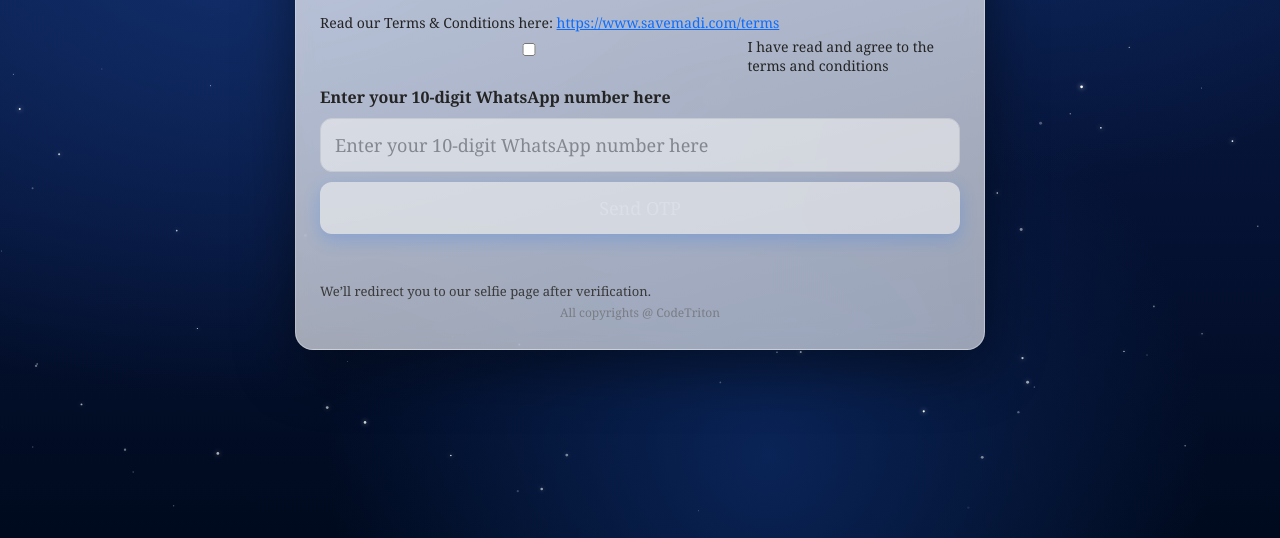
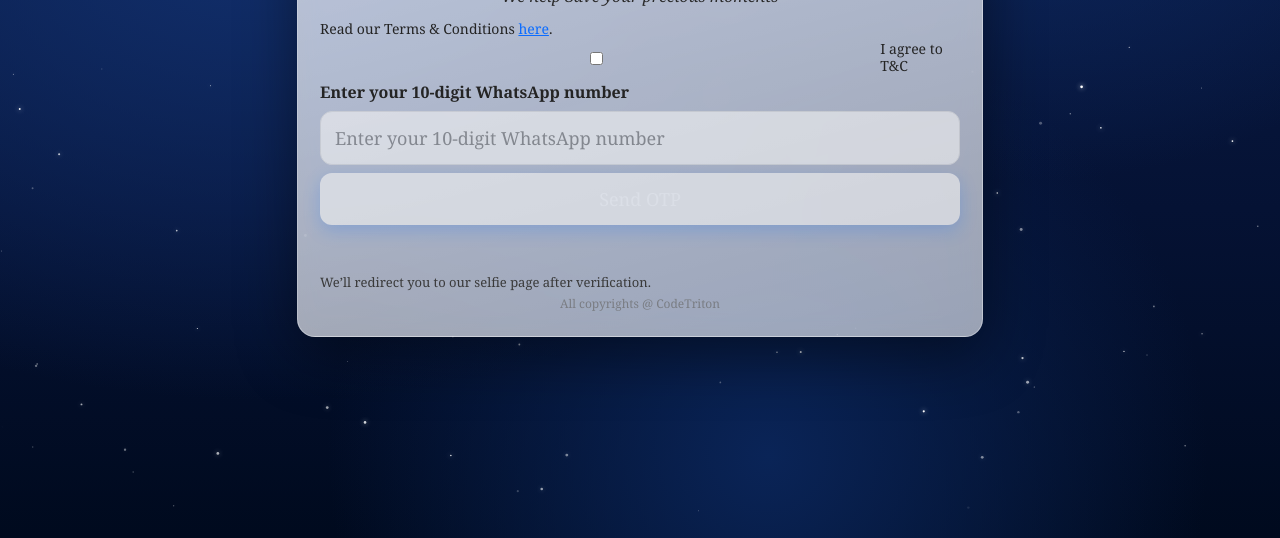
Before and after one commit to uraichur/savemadi-landing, a plain HTML site: page index.html in a window 1280 px wide. Shown: the part 286-824 px from the top of the page. Drawn offline with Linux system fonts and the light colour scheme.

Commit message:
Update index.html
Fixed mob version and spacing issues

```diff
--- a/index.html
+++ b/index.html
@@ -18,13 +18,12 @@
       --cardB:rgba(255,255,255,0.60);
     }
 
-    /* Background stars canvas */
     #starfield{ position:fixed; inset:0; width:100%; height:100%; z-index:0; pointer-events:none }
 
     body{
       font-family: Cambria, Georgia, "Times New Roman", Times, serif;
       margin:0;
-      min-height:100svh; /* better on mobile than 100vh/dvh */
+      min-height:100svh;
       background:
         radial-gradient(1200px 800px at 20% 25%, #12306e, transparent 60%),
         radial-gradient(900px 700px at 80% 10%, #0e2a63, transparent 55%),
@@ -40,7 +39,7 @@
     main{
       position:relative; z-index:1;
       width:clamp(300px, 96vw, 640px);
-      padding:clamp(18px, 4vw, 28px) clamp(16px, 3.5vw, 24px);
+      padding:clamp(18px, 4vw, 24px) clamp(16px, 3.5vw, 22px);
       border-radius:18px;
       background: linear-gradient(165deg, var(--cardA), var(--cardB));
       border:1px solid rgba(255,255,255,0.30);
@@ -49,13 +48,11 @@
       -webkit-backdrop-filter: blur(12px) saturate(125%);
     }
 
-    /* Short screens: avoid clipping */
     @media (max-height: 640px){
       body{ place-items:start center; }
-      main{ margin-top:12px; margin-bottom:12px; }
+      main{ margin-top:10px; margin-bottom:10px; }
     }
 
-    /* Heading + tagline */
     h1{
       margin:0;
       font-weight:700;
@@ -66,49 +63,49 @@
       text-shadow:0 1px 0 rgba(255,255,255,0.6);
     }
     .tagline{
-      margin:6px 0 16px;
+      margin:6px 0 12px;
       text-align:center;
       font-style:italic;
       color:#2a2a2a;
       font-size:clamp(14px, 3.6vw, 16px);
     }
 
-    /* T&C line: let it wrap on phones (fixes sideways scroll) */
+    /* Compact T&C line */
     .tc-inline{
       display:block;
-      margin:6px 0 6px;
+      margin:4px 0 2px;               /* tighter gap */
       font-size:clamp(13px, 3.4vw, 14px);
-      white-space:normal;                 /* was nowrap */
-      overflow-wrap:anywhere;             /* break long URL */
+      white-space:normal;
+      overflow-wrap:anywhere;
       word-break:break-word;
       color:#242424;
       text-align:left;
     }
     .tc-inline a{ color:var(--brand); text-decoration:underline; }
 
-    /* Checkbox: allow wrapping on small screens */
+    /* Checkbox row: compact & neat */
     label.agree{
-      display:flex;                       /* was inline-flex */
-      gap:10px;
-      align-items:flex-start;
+      display:flex;
+      gap:8px;                        /* smaller gap */
+      align-items:center;             /* center with checkbox */
       justify-content:flex-start;
       font-size:clamp(13px, 3.4vw, 14px);
       color:#242424;
-      margin:6px 0 10px;
-      white-space:normal;                 /* was nowrap */
-      line-height:1.35;
+      margin:0 0 6px;                 /* minimal bottom gap */
+      white-space:normal;
+      line-height:1.25;
     }
-    input[type="checkbox"]{ transform:translateY(2px); }
+    input[type="checkbox"]{ transform:translateY(1px); }
 
-    /* Hint + form controls */
     .hint{
       font-weight:600;
-      margin:8px 0 10px;
+      margin:4px 0 8px;               /* reduced spacing */
       color:#242424;
       font-size:clamp(14px, 3.8vw, 16px);
     }
+
     input,button{
-      font-size:clamp(16px, 4.2vw, 18px); /* keeps iOS from zooming */
+      font-size:clamp(16px, 4.2vw, 18px);
       padding:clamp(11px, 3.2vw, 14px);
       border-radius:12px;
       border:1px solid var(--line);
@@ -120,7 +117,7 @@
     input::placeholder{ color:#6b6b6b; }
     input:focus, button:focus{ outline:2px solid #7aa7ff; outline-offset:2px; }
     button{
-      margin-top:10px;
+      margin-top:8px;
       border:none;
       background:var(--brand);
       color:#fff;
@@ -139,27 +136,24 @@
 </head>
 <body>
 
-<!-- Twinkling stars canvas -->
 <canvas id="starfield" aria-hidden="true"></canvas>
 
 <main>
   <h1>SAVeMadi</h1>
   <p class="tagline"><em>We help  Save your precious moments</em></p>
 
-  <!-- Terms line -->
+  <!-- Compact T&C line with short link -->
   <p class="tc-inline">
-    Read our Terms &amp; Conditions here:
-    <a href="https://www.savemadi.com/terms" target="_blank" rel="noopener">https://www.savemadi.com/terms</a>
+    Read our Terms &amp; Conditions <a href="https://www.savemadi.com/terms" target="_blank" rel="noopener">here</a>.
   </p>
 
-  <!-- Agreement checkbox -->
+  <!-- Compact checkbox text -->
   <label class="agree">
     <input type="checkbox" id="agree" />
-    <span>I have read and agree to the terms and conditions</span>
+    <span>I agree to T&amp;C</span>
   </label>
 
-  <!-- Instruction -->
-  <p class="hint">Enter your 10-digit WhatsApp number here</p>
+  <p class="hint">Enter your 10-digit WhatsApp number</p>
 
   <form id="otpForm" onsubmit="return false">
     <input
@@ -167,14 +161,14 @@
       type="tel"
       inputmode="numeric"
       autocomplete="tel"
-      placeholder="Enter your 10-digit WhatsApp number here"
+      placeholder="Enter your 10-digit WhatsApp number"
       maxlength="10"
       disabled
     />
     <button id="sendBtn" onclick="sendOTP()" disabled>Send OTP</button>
   </form>
 
-  <div id="otpBlock" style="display:none;margin-top:12px">
+  <div id="otpBlock" style="display:none;margin-top:10px">
     <input id="otp" inputmode="numeric" placeholder="Enter OTP" />
     <button onclick="verifyOTP()">Verify</button>
   </div>
@@ -185,7 +179,6 @@
 </main>
 
 <script>
-/* ===== Starfield (lighter on phones) ===== */
 (function(){
   const canvas = document.getElementById('starfield');
   const ctx = canvas.getContext('2d', { alpha: true });
@@ -198,8 +191,6 @@
     h = canvas.height = Math.floor(window.innerHeight * dpr);
     canvas.style.width = window.innerWidth + 'px';
     canvas.style.height = window.innerHeight + 'px';
-
-    // Slightly fewer stars on small screens for smoother rendering
     const base = (window.innerWidth * window.innerHeight) / 9000;
     const count = Math.min(240, Math.max(120, Math.floor(base)));
     stars = new Array(count).fill(0).map(() => ({
@@ -234,14 +225,13 @@
   requestAnimationFrame(draw);
 })();
 
-/* ===== OTP flow with 10-digit gating & auto +91 ===== */
-const API = "https://<YOUR-BACKEND-DOMAIN>/"; // e.g., your Render FastAPI base
+/* Gated OTP flow (10-digit only) */
+const API = "https://<YOUR-BACKEND-DOMAIN>/";
 const agree = document.getElementById('agree');
 const phoneEl = document.getElementById('phone');
 const sendBtn = document.getElementById('sendBtn');
 
 function updateSendState(){
-  // allow only digits, max 10
   let v = phoneEl.value.replace(/\D/g,'');
   if(v.length > 10) v = v.slice(0,10);
   if(phoneEl.value !== v) phoneEl.value = v;
@@ -259,8 +249,8 @@ document.addEventListener('DOMContentLoaded', updateSendState);
 
 async function sendOTP(){
   const digits = phoneEl.value.replace(/\D/g,'');
-  if(digits.length !== 10) return; // safety guard
-  const phone = "91" + digits;     // auto-prefix India country code for backend
+  if(digits.length !== 10) return;
+  const phone = "91" + digits;
 
   sendBtn.disabled = true;
   try{
@@ -295,7 +285,6 @@ async function verifyOTP(){
     });
     const j = await r.json().catch(()=>({}));
     if(j.code){
-      // Redirect to the .app site carrying the code
       location.href = "https://www.savemadi.app/selfie?code=" + encodeURIComponent(j.code);
     }else{
       document.getElementById('msg').textContent = j.detail || "Invalid OTP, try again.";
```
